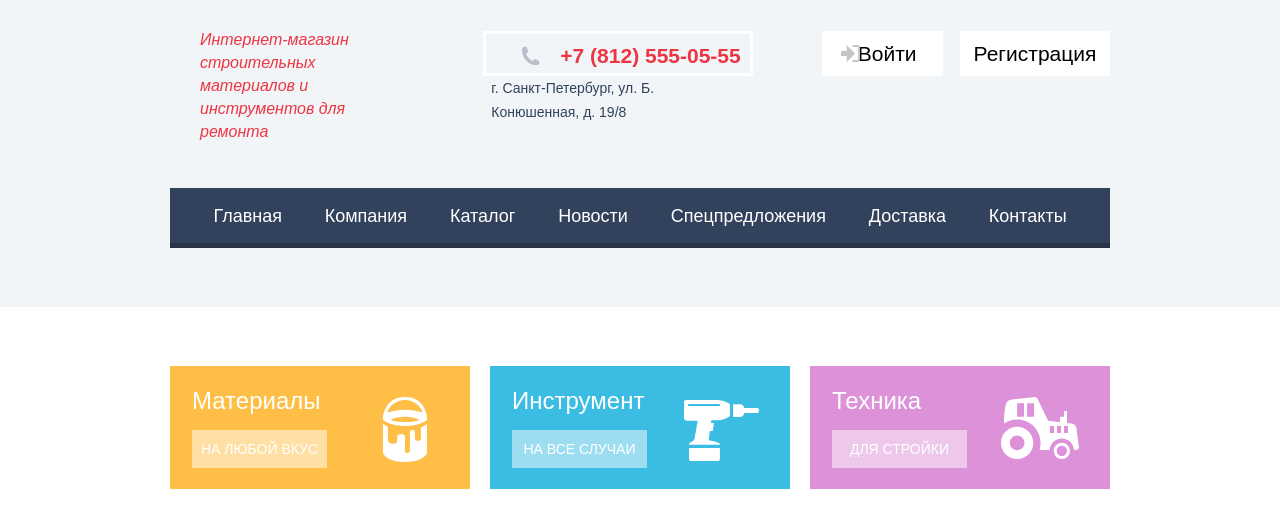
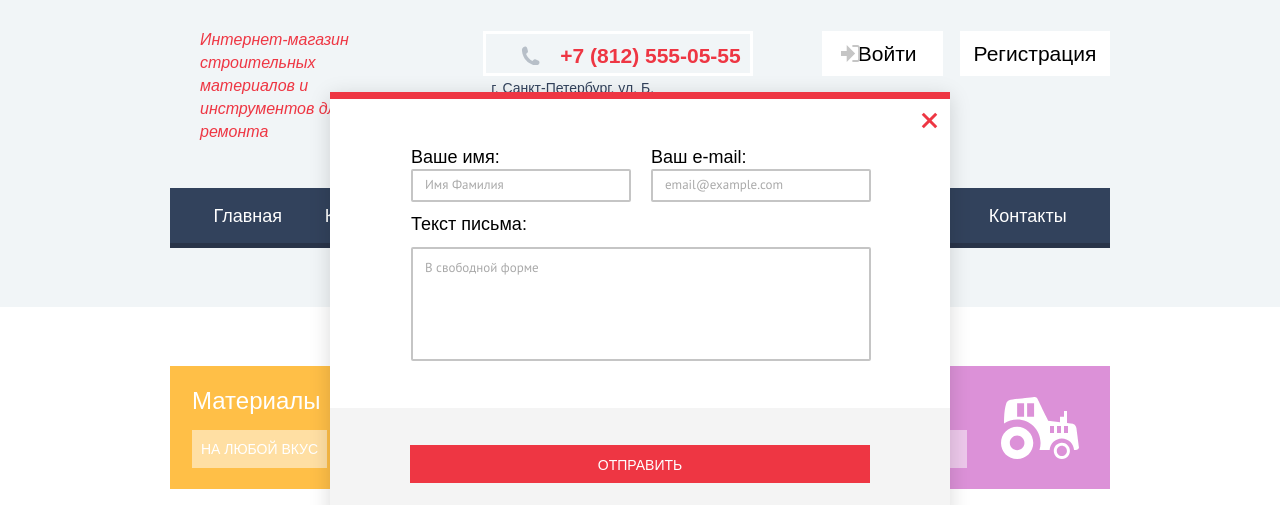
Before and after one commit to Ediafeer/1456109-technomart-28, a plain HTML site: page index.html in a window 1280 px wide. Shown: the part 93-598 px from the top of the page. Drawn offline with Linux system fonts and the light colour scheme; a web font is replaced by a local one.

Commit message:
Сделал модельные окна

```diff
--- a/css/style.css
+++ b/css/style.css
@@ -1554,3 +1554,161 @@ padding-top: 35px;
   background-color: var(--basic-red);
   color: var(--white);
 }
+
+/*Modal*/
+
+.modal {
+  position: fixed;
+  top: 0;
+  right: 0;
+  bottom: 0;
+  left: 0;
+  margin: auto;
+  color: var(--basic-black);
+  background-color: var(--basic-extra-light);
+  background-position: 0 0;
+  background-repeat: repeat;
+  box-shadow: 0px 4px 20px rgba(0, 0, 0, 0.15);
+}
+
+/*Modal close*/
+
+.modal-close {
+  position: absolute;
+  top: 0;
+  top: 10px;
+  right: 10px;
+  width: 22px;
+  height: 22px;
+  background-color: transparent;
+  border: 0;
+  cursor: pointer;
+}
+
+.modal-close::before,
+.modal-close::after {
+  content: "";
+  position: absolute;
+  top: 10px;
+  left: 2px;
+  width: 19px;
+  height: 3px;
+  background-color: var(--basic-red);
+}
+
+.modal-close::before {
+  transform: rotate(45deg);
+}
+
+.modal-close::after {
+  transform: rotate(-45deg);
+}
+
+/*Modal map*/
+
+.modal-map {
+  display: none;
+  width: 943px;
+  height: 449px;
+  border-top: 7px solid var(--basic-red);
+}
+
+.modal-map img {
+  display: block;
+}
+
+/*Modal feedback*/
+
+.feedback-form p {
+  margin: 0;
+  margin-bottom: 10px;
+}
+
+/*.feedback-form input[type="email"],
+.feedback-form input[type="text"] {
+  width: 220px;
+  padding-top: 7px;
+  padding-right: 12px;
+  font-size: 13px;
+  color:var(--grey);
+  background-color: var(--white);
+}*/
+
+.modal-feedback {
+  display: block;
+  width: 620px;
+  height: 430px;
+  background-color: var(--white);
+  border-top: 7px solid var(--basic-red);
+}
+
+.feedback-form {
+  display: flex;
+  flex-wrap: wrap;
+  padding-left: 81px;
+  padding-top: 46px;
+}
+
+.feedback-form p {
+  display: inline-grid;
+  flex-wrap: wrap;
+}
+
+.your-name,
+.ap-email,
+.ap-text {
+  display: inline-block;
+  font-family: var(--second-font);
+  font-size: 18px;
+}
+
+.ap-text {
+  margin-bottom: 11px;
+}
+
+.your-name-input,
+.ap-email-input,
+.ap-text-input {
+  display: inline-block;
+  font-family: var(--base-font);
+  width: 220px;
+  margin-right: 20px;
+  padding-top: 7px;
+  padding-bottom: 7px;
+  padding-left: 12px;
+  border: 2px solid var(--basic-graylight);
+  border-radius: 2px;
+  font-size: 13px;
+}
+
+.your-name-input::placeholder,
+.ap-email-input::placeholder,
+.ap-text-input::placeholder {
+  color: var(--grey);
+}
+
+.ap-text-input {
+  width: 460px;
+  height: 114px;
+  padding-bottom: 80px;
+  margin-bottom: 37px;
+}
+
+.modal-background {
+  width: 100%;
+  padding-top: 37px;
+  padding-left: 80px;
+  background-color:#f4f4f4;
+}
+
+.modal-background button {
+  width: 460px;
+  padding-top: 11px;
+  padding-bottom: 9px;
+  font-family: var(--second-font);
+  line-height: 18px;
+  text-transform: uppercase;
+  background-color: var(--basic-red);
+  color: var(--white);
+  margin-bottom: 46px;
+}
--- a/index.html
+++ b/index.html
@@ -292,28 +292,34 @@
           </div>
         </div>
     </footer>
-    <section>
+    <section class="modal modal-feedback">
         <h2 class="visually-hidden">Написать нам</h2>
         <form action="https://echo.htmlacademy.ru/" method="POST">
+          <div class="feedback-form">
             <p>
-          <input type="text" id="ap-name" name="name" placeholder="Имя Фамилия" required>
-          <label for="ap-name">Ваше имя:</label>
+              <label class="your-name" for="ap-name">Ваше имя:</label>
+              <input class="your-name-input" type="text" id="ap-name" name="name" placeholder="Имя Фамилия" required>
             </p>
             <p>
-          <input type="email" name="email" id="ap-email" placeholder="email@example.com" required>
-          <label for="ap-email">Ваш e-mail:</label>
+              <label class="ap-email" for="ap-email">Ваш e-mail:</label>
+              <input class="ap-email-input" type="email" name="email" id="ap-email" placeholder="email@example.com" required>
             </p>
             <p>
-          <input type="text" name="text" id="ap-text" placeholder="В свободной форме" required>
-          <label for="ap-text">Текст письма:</label>
+              <label class="ap-text" for="ap-text">Текст письма:</label>
+              <input class="ap-text-input" type="text" name="text" id="ap-text" placeholder="В свободной форме" required>
             </p>
-        <button type="submit">Оформить заказ</button>
+          </div>
+          <div class="modal-background">
+            <button type="submit">Отправить</button>
+          </div>
         </form>
-      <button type="button">Закрыть</button>
+      <button class="modal-close" type="button" aria-label="Закрыть"></button>
     </section>
-    <section>
+    <section class="modal modal-map">
       <h2 class="visually-hidden">Как до нас добраться</h2>
-      <button type="button">Закрыть</button>
+      <img src="/img/map-popup.png" width="943px" height="449px" alt="Офис компании по
+      адресу ул. Большая Конюшенная 19/8, Санкт-Петербург">
+      <button class="modal-close" type="button" aria-label="Закрыть"></button>
     </section>
   </body>
 </html>
```
Also changed, not shown: img/map-popup.png (added). Lines whose indentation alone changed are shown as unchanged.
